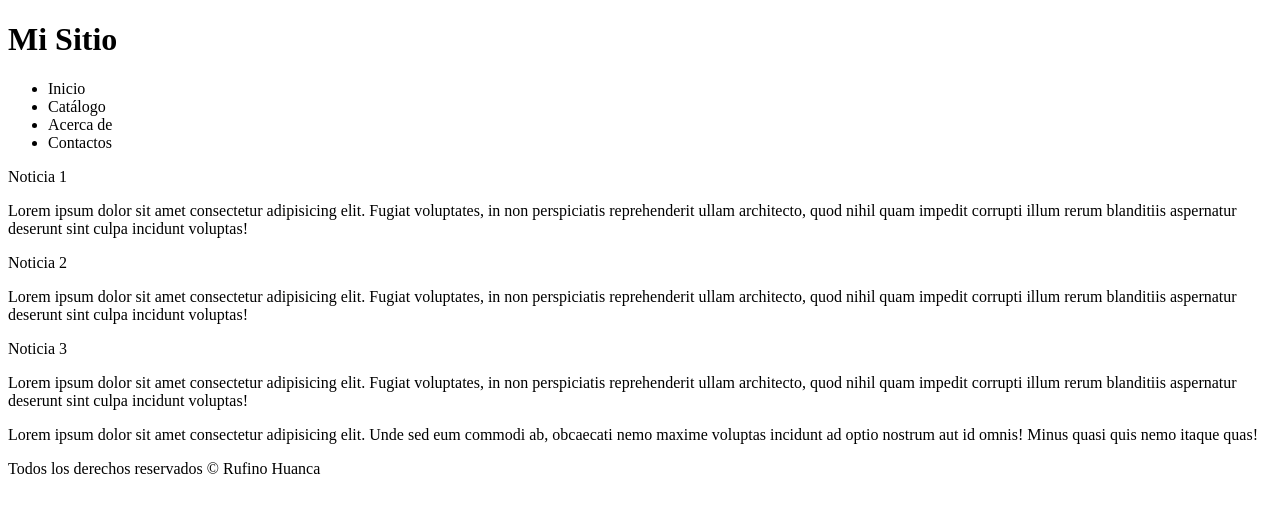
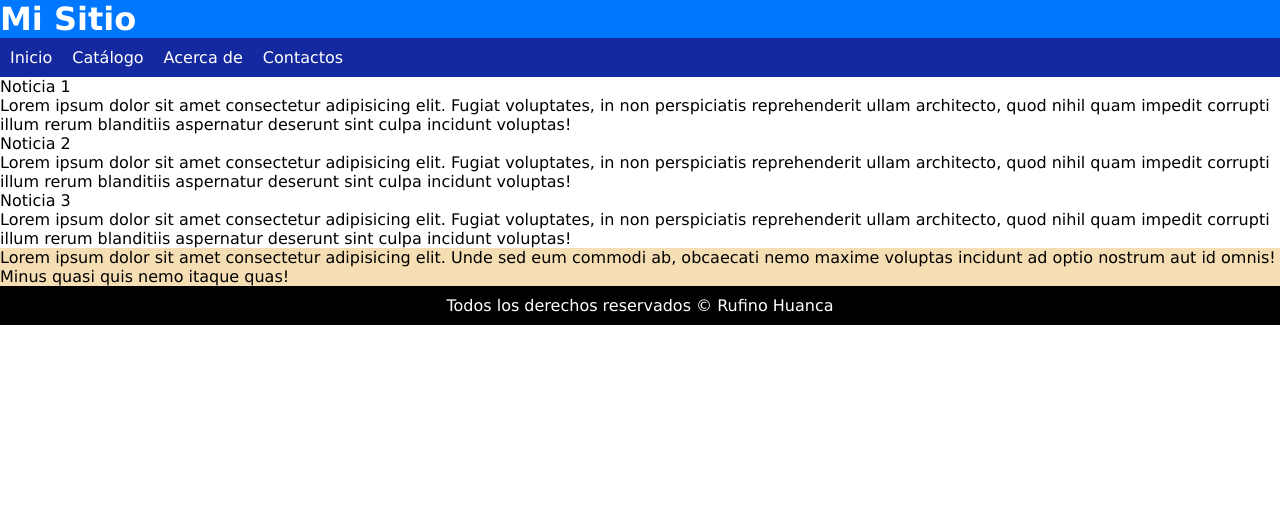
Before and after one commit to rhuanca2026-cyber/nivelacion-rufino, a plain HTML site: page index.html in a window 1280 px wide. Drawn offline with Linux system fonts and the light colour scheme.

Commit message:
inicio de estructura css

```diff
--- a/css/style.css
+++ b/css/style.css
@@ -0,0 +1,41 @@
+*{
+    margin: 0;
+    padding: 0;
+}
+body{
+    margin: 0;
+    font-family: Verdana, Geneva, Tahoma, sans-serif;
+}
+.encabezado{
+    position: relative;
+    position: sticky;
+    top: 0;
+    color: white;
+}
+.titulo{
+    background-color: rgb(0, 119, 255);
+    display: flex;
+
+}
+.navegador{
+    background-color: hwb(231 2% 40% / 0.938);
+    padding: 10px;
+}
+.navegador ul{
+    display: flex;
+    gap: 20px;
+    list-style: none;
+}
+main{
+    float
+}
+aside{
+    background-color: wheat;
+
+}
+footer{
+    background-color: black;
+    color: white;
+    text-align: center;
+    padding: 10px;
+}
--- a/index.html
+++ b/index.html
@@ -4,6 +4,7 @@
     <meta charset="UTF-8">
     <meta name="viewport" content="width=device-width, initial-scale=1.0">
     <title>Mi Sitio</title>
+    <link rel="stylesheet" href="css/style.css">
 </head>
 <body>
     <header class="encabezado">
```
